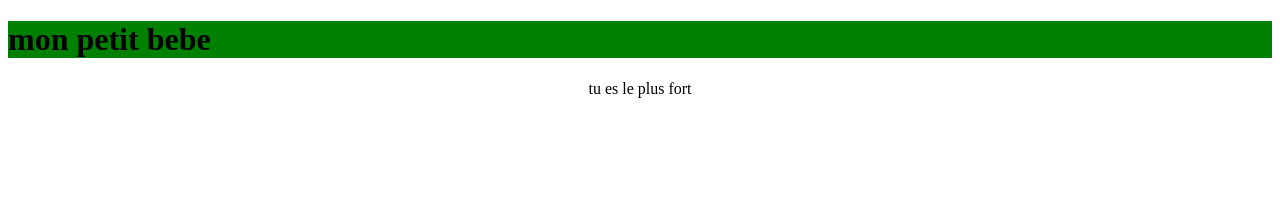
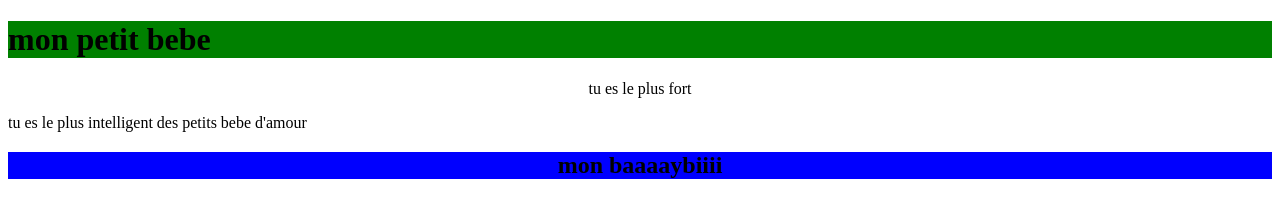
Before and after one commit to ley2525/projet, a plain HTML site: page index.html in a window 1280 px wide. Drawn offline with Linux system fonts and the light colour scheme.

Commit message:
ajout d un autre fichier

```diff
--- a/index.html
+++ b/index.html
@@ -10,6 +10,8 @@
 <body>
     <h1 style="background: green;">mon petit bebe</h1>
     <p style="text-align: center;">tu es le plus fort</p>
+    <p>tu es le plus intelligent des petits bebe d'amour</p>
+    <h2 style="text-align: center; background: blue;">mon baaaaybiiii</h2>
 
 
 </body>
```
